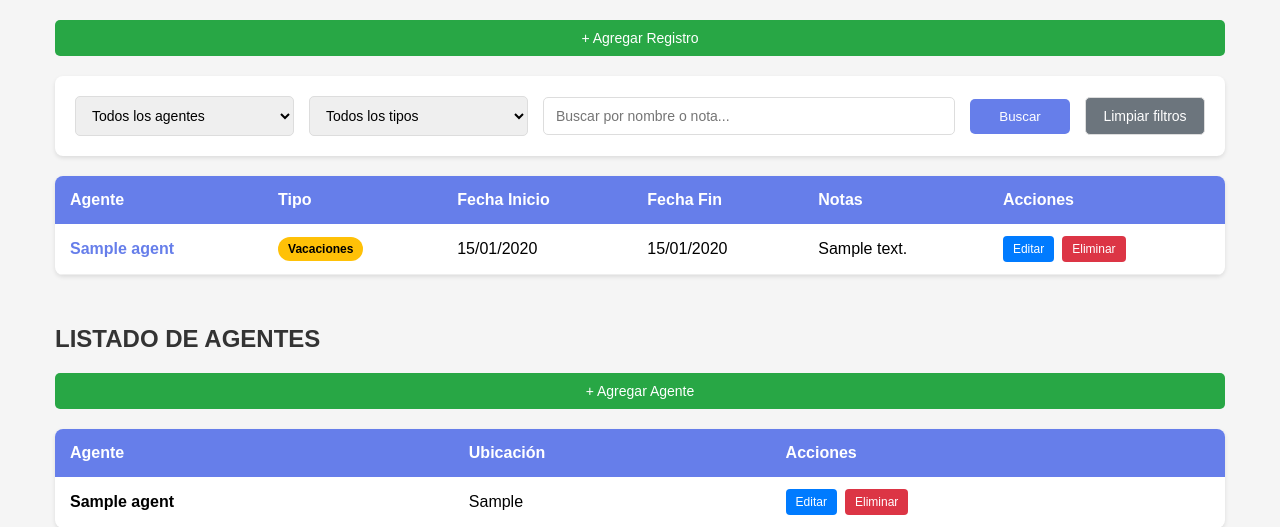
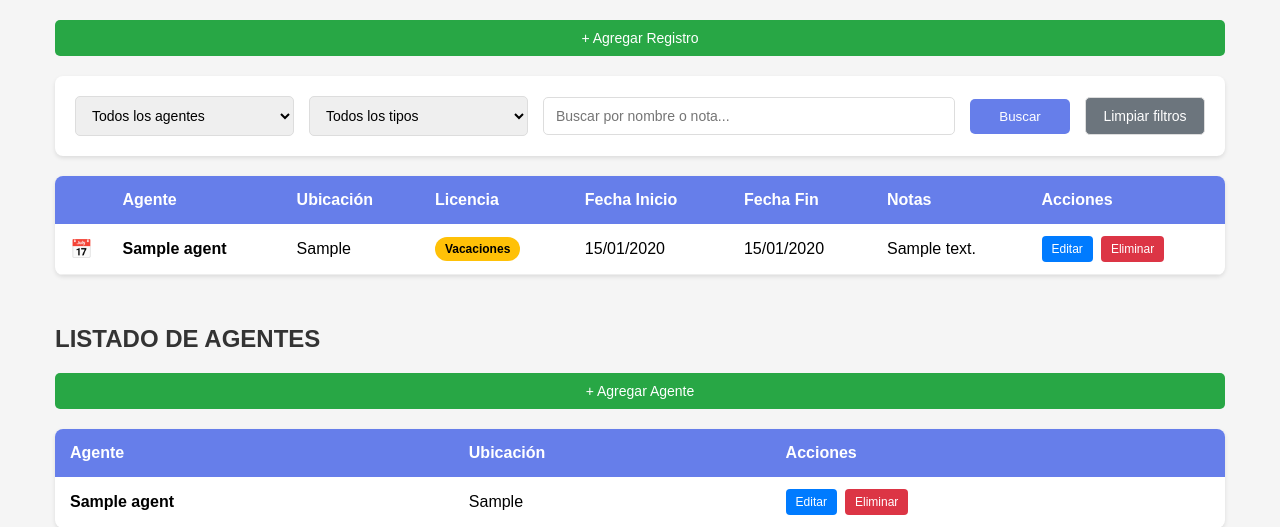
Before and after one commit to hidr4lisk/experimento, a Django app: page / in a window 1280 px wide. Shown: the part 64-591 px from the top of the page. Run offline with Django 5.2, Linux system fonts and the light colour scheme; a user stored in the database is signed in; tables that the repository leaves empty hold one stand-in row (values such as "Sample post").

Commit message:
Refinar UI de tabla de registros: agregar Ubicación, renombrar a Licencia y añadir icono de calendario

```diff
--- a/experimentapp/templates/experimentapp/home.html
+++ b/experimentapp/templates/experimentapp/home.html
@@ -259,6 +259,17 @@
                 flex: none;
             }
         }
+
+        .btn-calendar {
+            font-size: 18px;
+            text-decoration: none;
+            cursor: pointer;
+            display: inline-block;
+            transition: transform 0.2s;
+        }
+        .btn-calendar:hover {
+            transform: scale(1.2);
+        }
     </style>
 </head>
 <body>
@@ -320,8 +331,10 @@
             <table>
                 <thead>
                     <tr>
+                        <th style="width: 40px; min-width: 40px; text-align: center;"></th>
                         <th><a href="?{% if 'agent__name' in request.GET.sort %}sort=-agent__name{% else %}sort=agent__name{% endif %}">Agente</a></th>
-                        <th>Tipo</th>
+                        <th><a href="?{% if 'agent__location' in request.GET.sort %}sort=-agent__location{% else %}sort=agent__location{% endif %}">Ubicación</a></th>
+                        <th>Licencia</th>
                         <th><a href="?{% if 'fecha_inicio' in request.GET.sort %}sort=-fecha_inicio{% else %}sort=fecha_inicio{% endif %}">Fecha Inicio</a></th>
                         <th><a href="?{% if 'fecha_fin' in request.GET.sort %}sort=-fecha_fin{% else %}sort=fecha_fin{% endif %}">Fecha Fin</a></th>
                         <th>Notas</th>
@@ -331,7 +344,11 @@
                 <tbody>
                     {% for record in records %}
                     <tr>
-                        <td><a href="{% url 'agent_calendar' record.agent.id %}" style="color: #667eea; text-decoration: none; cursor: pointer; font-weight: bold;">{{ record.agent.name }}</a></td>
+                        <td style="text-align: center;">
+                            <a href="{% url 'agent_calendar' record.agent.id %}" class="btn-calendar" title="Ver Calendario">📅</a>
+                        </td>
+                        <td><strong>{{ record.agent.name }}</strong></td>
+                        <td>{{ record.agent.location|default:"-" }}</td>
                         <td><span class="type-badge type-{{ record.record_type }}">{{ record.get_record_type_display }}</span></td>
                         <td>{{ record.fecha_inicio|date:"d/m/Y" }}</td>
                         <td>{{ record.fecha_fin|date:"d/m/Y" }}</td>
--- a/experimentapp/views.py
+++ b/experimentapp/views.py
@@ -28,6 +28,7 @@ def home(request):
         from django.db.models import Q
         records = records.filter(
             Q(agent__name__icontains=search_query) |
+            Q(agent__location__icontains=search_query) |
             Q(notes__icontains=search_query)
         )
 
```
